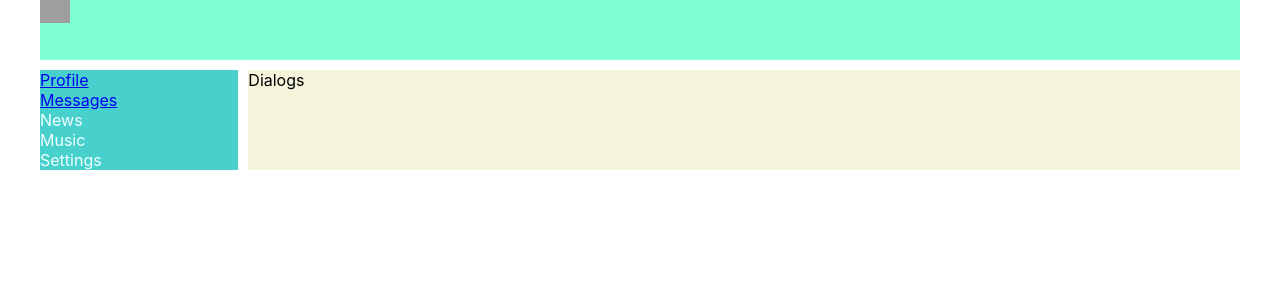
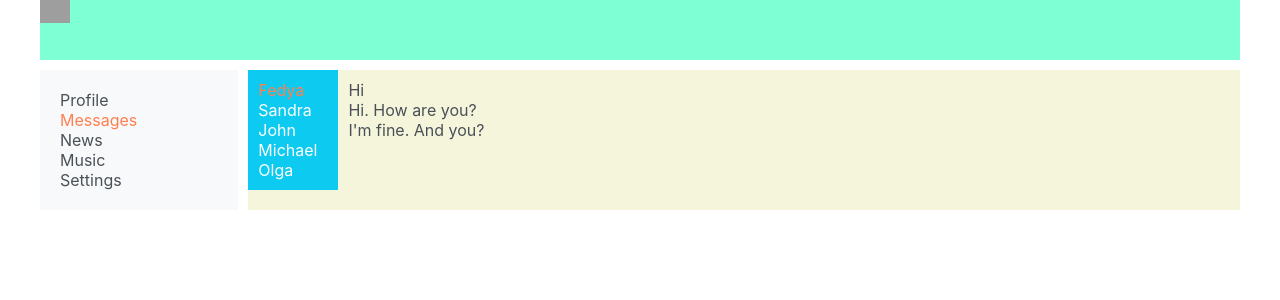
Before and after one commit to Alex-hapa/samurai-way-main, a React (Create React App) app: page /dialogs in a window 1280 px wide. Shown: the top 300 px of the page. Built offline with nearby package versions, Linux system fonts and the light colour scheme; grey boxes are pictures that could not be loaded.

Commit message:
add  Dialogs jsx and css

```diff
--- a/src/components/Dialogs/Dialogs.module.css
+++ b/src/components/Dialogs/Dialogs.module.css
@@ -0,0 +1,26 @@
+.dialogs {
+    display: grid;
+    grid-template-columns: 1fr 10fr;
+}
+
+.dialogsItems {
+    padding: 10px;
+    color: white;
+    background-color: #0dcaf0;
+}
+
+.dialogsItems .active {
+    color: coral;
+}
+
+.dialog {
+
+}
+
+.messages {
+    padding: 10px;
+}
+
+.message {
+    color: #495057;
+}
--- a/src/components/Dialogs/Dialogs.tsx
+++ b/src/components/Dialogs/Dialogs.tsx
@@ -3,8 +3,29 @@ import cl from './Dialogs.module.css';
 
 const Dialogs = (props: any) => {
     return (
-        <div>
-            Dialogs
+        <div className={cl.dialogs}>
+            <div className={cl.dialogsItems}>
+                <div className={cl.dialog + ' ' + cl.active}>
+                    Fedya
+                </div>
+                <div className={cl.dialog}>
+                    Sandra
+                </div>
+                <div className={cl.dialog}>
+                    John
+                </div>
+                <div className={cl.dialog}>
+                    Michael
+                </div>
+                <div className={cl.dialog}>
+                    Olga
+                </div>
+            </div>
+            <div className={cl.messages}>
+                <div className={cl.message}>Hi</div>
+                <div className={cl.message}>Hi. How are you?</div>
+                <div className={cl.message}>I'm fine. And you?</div>
+            </div>
         </div>
     )
 }
--- a/src/components/Navbar/Navbar.module.css
+++ b/src/components/Navbar/Navbar.module.css
@@ -1,12 +1,14 @@
 .nav {
     grid-area: n;
-    background-color: #48D1CC;
+    background-color: #f8f9fa;
+    padding: 20px;
 }
 
-.item {
-    color: azure;
+.item a {
+    color: #495057;
+    text-decoration: none;
 }
 
-.item.active {
-    color: #FA8072;
+.item a.active {
+    color: coral;
 }
--- a/src/components/Navbar/Navbar.tsx
+++ b/src/components/Navbar/Navbar.tsx
@@ -1,18 +1,25 @@
 import React from 'react';
 import cl from './Navbar.module.css';
+import {NavLink} from 'react-router-dom';
 
 const Navbar = () => {
     return (
         <nav className={cl.nav}>
-            <div className={`${cl.item} ${cl.active}`}>
-                <a href='/profile'>Profile</a>
+            <div className={cl.item}>
+                <NavLink to={'/profile'} activeClassName={cl.active}>Profile</NavLink>
             </div>
             <div className={cl.item}>
-                <a href='/dialogs'>Messages</a>
+                <NavLink to={'/dialogs'} activeClassName={cl.active}>Messages</NavLink>
             </div>
-            <div className={cl.item}><a>News</a></div>
-            <div className={cl.item}><a>Music</a></div>
-            <div className={cl.item}><a>Settings</a></div>
+            <div className={cl.item}>
+                <NavLink to={'/news'} activeClassName={cl.active}>News</NavLink>
+            </div>
+            <div className={cl.item}>
+                <NavLink to={'/music'} activeClassName={cl.active}>Music</NavLink>
+            </div>
+            <div className={cl.item}>
+                <NavLink to={'/settings'} activeClassName={cl.active}>Settings</NavLink>
+            </div>
         </nav>
     )
 }
--- a/src/components/Profile/MyPosts/Post/Post.tsx
+++ b/src/components/Profile/MyPosts/Post/Post.tsx
@@ -7,6 +7,7 @@ type PropsType = {
 }
 
 const Post: React.FC<PropsType> = (props) => {
+    debugger
     return (
         <div className={cl.item}>
             <img
```
